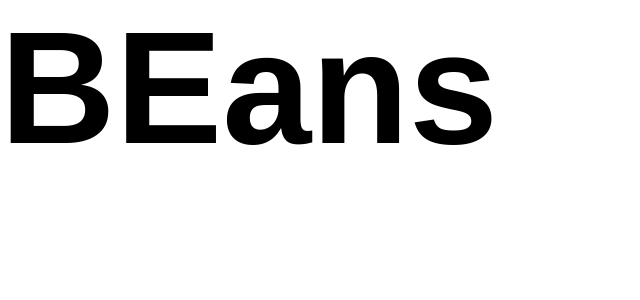
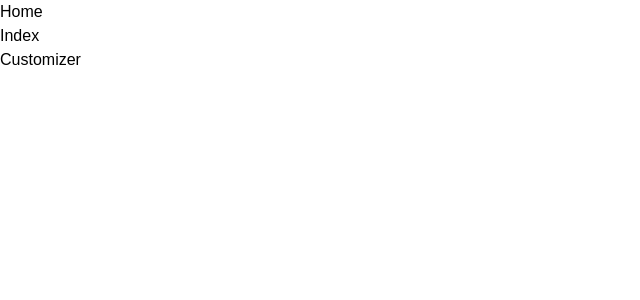
Before and after one commit to ethandb23/AI-3D-Product-Showcase, a React (Vite) app in the folder client/: page / in a window 1280 px wide. Shown: the top 300 px of the page, without its empty margins (0-640 px from the left). Built offline with nearby package versions, Linux system fonts and the light colour scheme; a web font is replaced by a local one.

Commit message:
more routing and imports/exports

```diff
--- a/client/src/App.jsx
+++ b/client/src/App.jsx
@@ -1,9 +1,16 @@
+
+import Canvas from "./canvas";
+import Customizer from "./pages/Customizer";
+import Home from "./pages/home";
 
 function App() {
   return (
-    <div>
-      <h1 className="head-text">BEans</h1>
-    </div>
+    <main className="
+    app transition-all ease-in">
+    <Home />
+    <Canvas />
+    <Customizer />
+    </main>
   )
 }
 
--- /dev/null
+++ b/client/src/canvas/index.jsx
@@ -0,0 +1,9 @@
+import React from "react";
+
+const Canvas = () => {
+    return (
+        <div>Index</div>
+    )
+}
+
+export default Canvas
--- /dev/null
+++ b/client/src/pages/Customizer.jsx
@@ -0,0 +1,9 @@
+import React from "react";
+
+const Customizer = () => {
+    return (
+        <div>Customizer</div>
+    )
+}
+
+export default Customizer
--- /dev/null
+++ b/client/src/pages/home.jsx
@@ -0,0 +1,19 @@
+import { motion, AnimatePresence } from 'framer-motion';
+import { useSnapshot } from 'valtio';
+
+import {
+    headContainerAnimation,
+    headContentAnimation,
+    headTextAnimation,
+    slideAnimation
+ } from '../config/motion'
+
+
+
+const Home = () => {
+    return(
+        <div>Home</div>
+    )
+}
+
+export default Home
```
